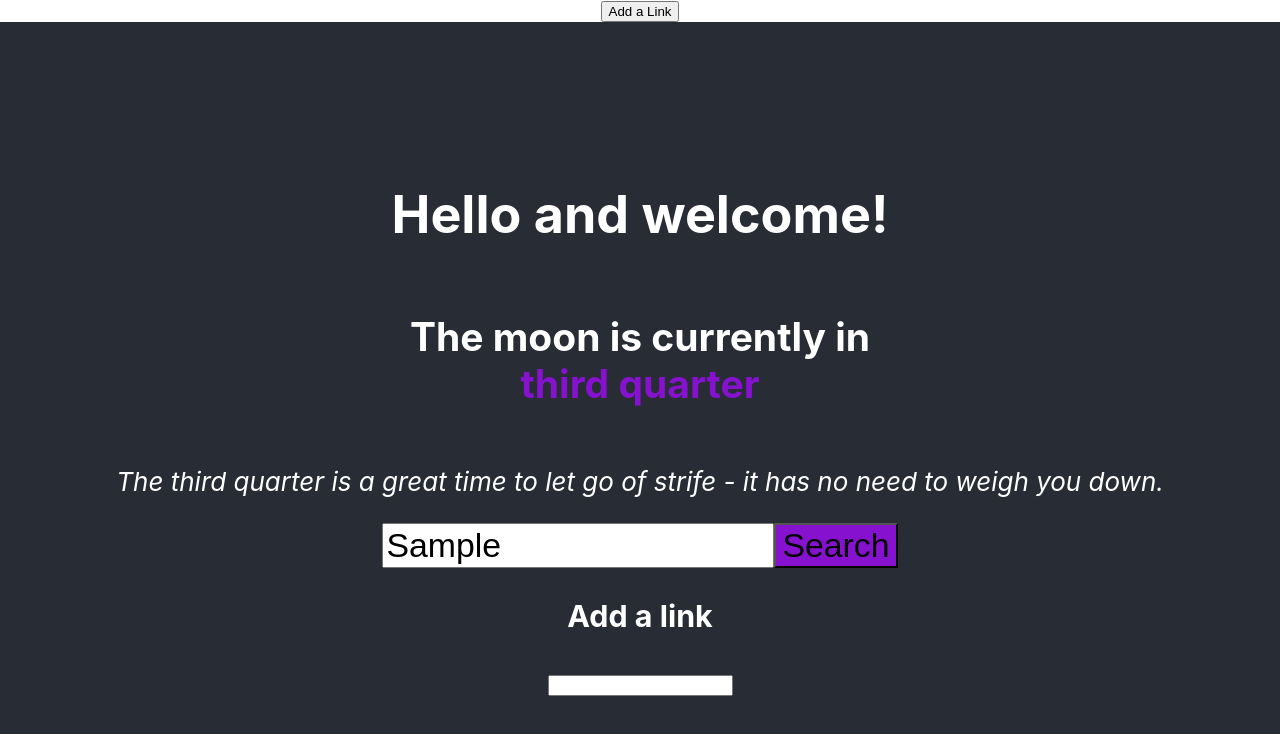
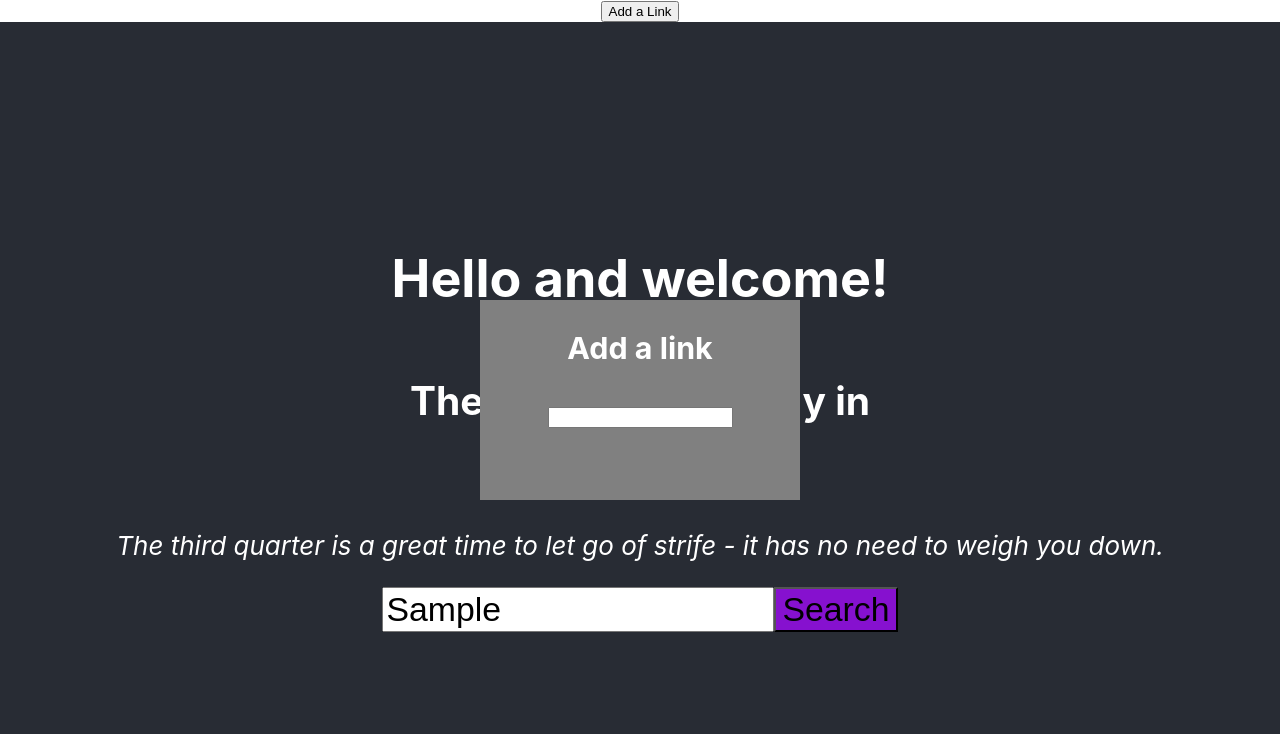
Before and after one commit to VortrusDev/start-page, a React (Create React App) app: page / in a window 1280 px wide. Both pictures are taken after typing "Sample" into the empty fields and a click on the button "Add a Link". Shown: the top 734 px of the page. Built offline with nearby package versions, Linux system fonts and the light colour scheme.

Commit message:
Added popup styling

```diff
--- a/src/App.tsx
+++ b/src/App.tsx
@@ -5,6 +5,8 @@ import { AddLinkModal } from "./components/AddLinkModal";
 import { NavBar } from "./components/NavBar";
 import "bootstrap";
 import "./App.css";
+import "./NavBar.css";
+import "./Popup.css";
 
 interface AppProps {}
 
--- /dev/null
+++ b/src/Popup.css
@@ -0,0 +1,11 @@
+.Popup {
+  background-color: grey;
+  position: absolute;
+  left: 0;
+  right: 0;
+  top: 0;
+  bottom: 0;
+  margin: auto;
+  width: 25vw;
+  height: 25vh;
+}
--- a/src/components/AddLinkModal.tsx
+++ b/src/components/AddLinkModal.tsx
@@ -35,7 +35,7 @@ export class AddLinkModal extends PureComponent<
 
   render() {
     return (
-      <div>
+      <div className="Popup">
         <h3>Add a link</h3>
         <form
           id="Add-link-form"
```
Also changed, not shown: 1 other file (tests, documents, lock files or other folders).
